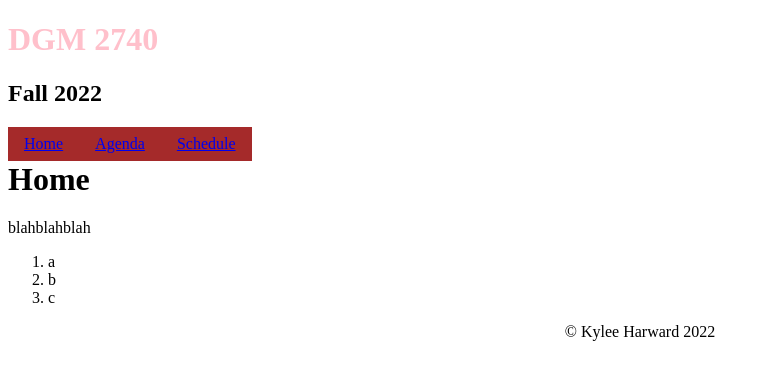
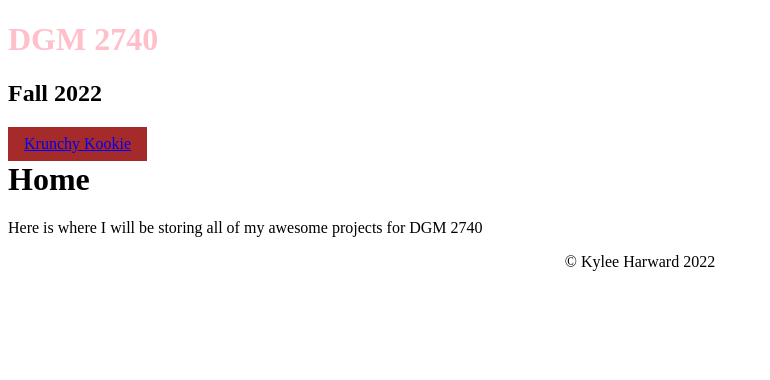
Before and after one commit to kyyyylee/kyyyylee.github.io, a plain HTML site: page index.html in a window 1280 px wide. Shown: the whole page, without its empty margins (0-770 px from the left). Drawn offline with Linux system fonts and the light colour scheme.

Commit message:
added link to page

```diff
--- a/index.html
+++ b/index.html
@@ -14,20 +14,13 @@
 
 <nav>
   <ul>
-    <li><a href="index.html">Home</a></li>
-    <li><a href="#">Agenda</a></li>
-    <li><a href="#">Schedule</a></li>
+    <li><a href="krunchykookie/index.html">Krunchy Kookie</a></li>
   </ul>
 </nav>
 
 <main>
 <h1>Home</h1>
-<p>blahblahblah</p>
-<ol>
-  <li>a</li>
-  <li>b</li>
-  <li>c</li>
-</ol>
+<p>Here is where I will be storing all of my awesome projects for DGM 2740</p>
 </main>
 
 <footer>
```
